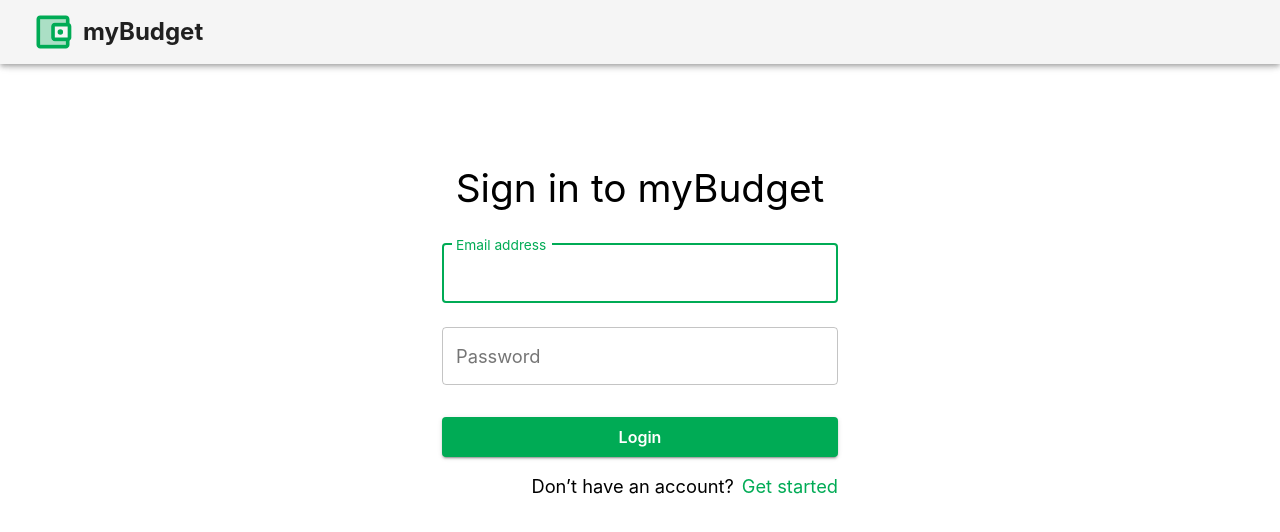
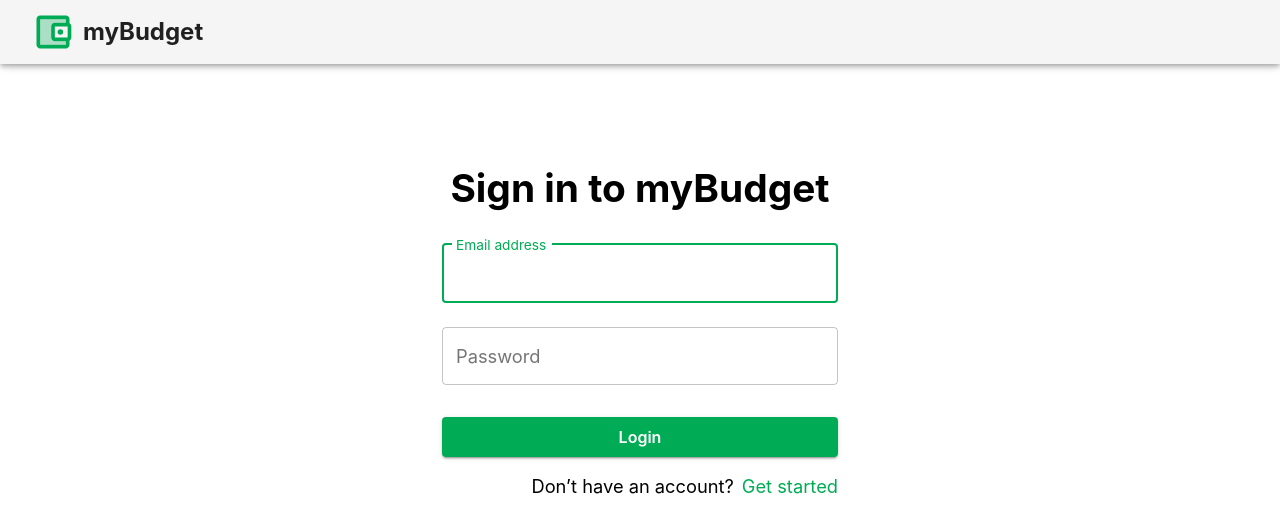
Before and after one commit to n-caro/mybudget-frontend, a React (Create React App) app: page /signin in a window 1280 px wide. Shown: the top 532 px of the page. Built offline with nearby package versions, Linux system fonts and the light colour scheme; a web font is replaced by a local one.

Commit message:
update myBudgetTheme

```diff
--- a/src/styles/myBudgetTheme.js
+++ b/src/styles/myBudgetTheme.js
@@ -1,4 +1,4 @@
-import { createMuiTheme } from "@material-ui/core/styles";
+import { unstable_createMuiStrictModeTheme as createMuiTheme } from "@material-ui/core/styles";
 export default createMuiTheme({
   typography: {
     fontFamily: [
@@ -16,6 +16,15 @@ export default createMuiTheme({
     h3: {
       fontWeight: 600,
     },
+    h4: {
+      fontWeight: 700,
+    },
+    h5: {
+      fontWeight: 700,
+    },
+    h6: {
+      fontWeight: 700,
+    },
     button: {
       textTransform: "none",
       fontWeight: 600,
```
